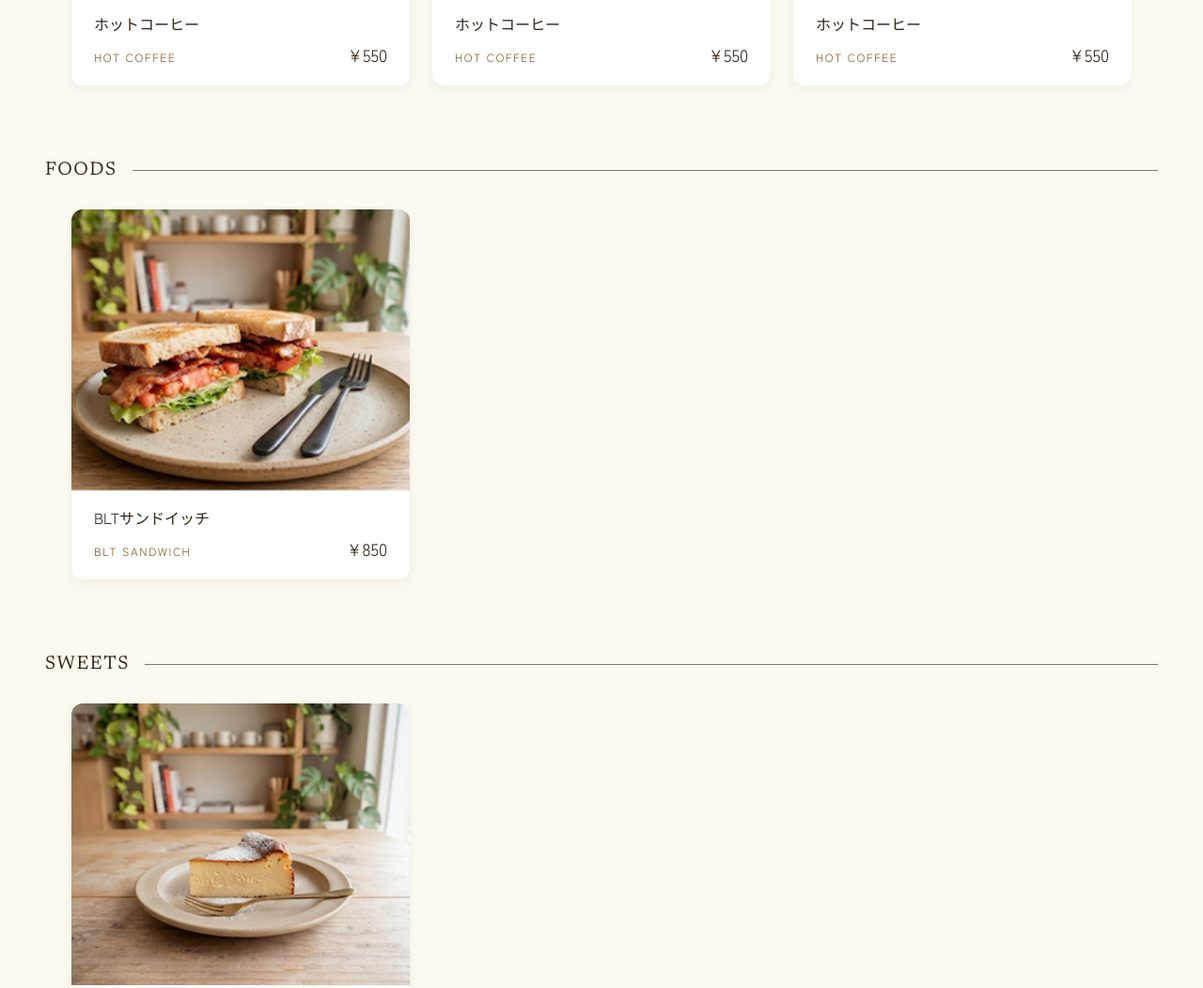
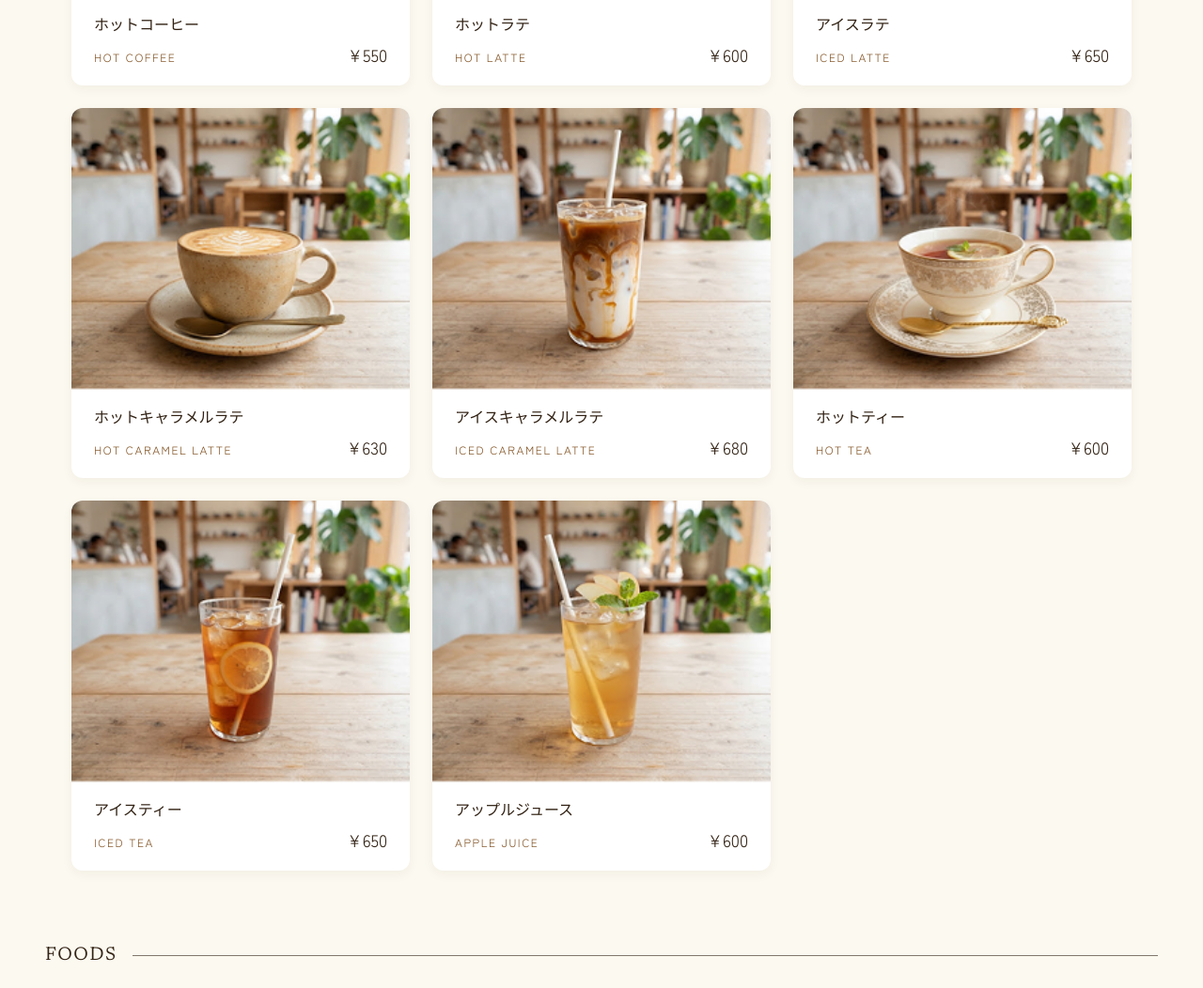
Before and after one commit to mzk2nzi2ayk2/original-site, a plain HTML site: page index.html in a window 1280 px wide. Shown: the part 2573-3625 px from the top of the page at 94% size. Drawn offline with nearby package versions, Linux system fonts and the light colour scheme.

Commit message:
Add files via upload

```diff
--- a/index.html
+++ b/index.html
@@ -152,29 +152,93 @@
                         </div>
                     </li>
 
-
+                    <li class="menu-card">
+                        <div class="menu-img">
+                            <img src="img/menu-hot-latte.png" alt="hot-latte">
+                        </div>
+                        <div class="menu-text">
+                            <h4 class="item-name-ja">ホットラテ</h4>
+                            <div class="item-sub-info">
+                                <span class="item-name-en">HOT LATTE</span>
+                                <span class="item-price">¥600</span>
+                            </div>
+                        </div>
+                    </li>
 
                     <li class="menu-card">
                         <div class="menu-img">
-                            <img src="img/menu-hot-coffee.png" alt="hot-coffee">
+                            <img src="img/menu-iced-latte.png" alt="iced-latte">
                         </div>
                         <div class="menu-text">
-                            <h4 class="item-name-ja">ホットコーヒー</h4>
+                            <h4 class="item-name-ja">アイスラテ</h4>
                             <div class="item-sub-info">
-                                <span class="item-name-en">HOT COFFEE</span>
-                                <span class="item-price">¥550</span>
+                                <span class="item-name-en">ICED LATTE</span>
+                                <span class="item-price">¥650</span>
                             </div>
                         </div>
                     </li>
+
                     <li class="menu-card">
                         <div class="menu-img">
-                            <img src="img/menu-hot-coffee.png" alt="hot-coffee">
+                            <img src="img/menu-hot-caramel-latte.png" alt="hot-caramel-latte">
                         </div>
                         <div class="menu-text">
-                            <h4 class="item-name-ja">ホットコーヒー</h4>
+                            <h4 class="item-name-ja">ホットキャラメルラテ</h4>
                             <div class="item-sub-info">
-                                <span class="item-name-en">HOT COFFEE</span>
-                                <span class="item-price">¥550</span>
+                                <span class="item-name-en">HOT CARAMEL LATTE</span>
+                                <span class="item-price">¥630</span>
+                            </div>
+                        </div>
+                    </li>
+
+                    <li class="menu-card">
+                        <div class="menu-img">
+                            <img src="img/menu-iced-caramel-latte.png" alt="iced-caramel-latte">
+                        </div>
+                        <div class="menu-text">
+                            <h4 class="item-name-ja">アイスキャラメルラテ</h4>
+                            <div class="item-sub-info">
+                                <span class="item-name-en">ICED CARAMEL LATTE</span>
+                                <span class="item-price">¥680</span>
+                            </div>
+                        </div>
+                    </li>
+
+                    <li class="menu-card">
+                        <div class="menu-img">
+                            <img src="img/menu-hot-tea.png" alt="hot-tea">
+                        </div>
+                        <div class="menu-text">
+                            <h4 class="item-name-ja">ホットティー</h4>
+                            <div class="item-sub-info">
+                                <span class="item-name-en">HOT TEA</span>
+                                <span class="item-price">¥600</span>
+                            </div>
+                        </div>
+                    </li>
+
+                    <li class="menu-card">
+                        <div class="menu-img">
+                            <img src="img/menu-iced-tea.png" alt="iced-tea">
+                        </div>
+                        <div class="menu-text">
+                            <h4 class="item-name-ja">アイスティー</h4>
+                            <div class="item-sub-info">
+                                <span class="item-name-en">ICED TEA</span>
+                                <span class="item-price">¥650</span>
+                            </div>
+                        </div>
+                    </li>
+
+                    <li class="menu-card">
+                        <div class="menu-img">
+                            <img src="img/menu-apple-juice.png" alt="apple-juice">
+                        </div>
+                        <div class="menu-text">
+                            <h4 class="item-name-ja">アップルジュース</h4>
+                            <div class="item-sub-info">
+                                <span class="item-name-en">APPLE JUICE</span>
+                                <span class="item-price">¥600</span>
                             </div>
                         </div>
                     </li>
@@ -194,6 +258,19 @@
                             </div>
                         </div>
                     </li>
+
+                    <li class="menu-card">
+                        <div class="menu-img">
+                            <img src="img/menu-h&c-sandwich.png" alt="h&c-sandwich">
+                        </div>
+                        <div class="menu-text">
+                            <h4 class="item-name-ja">ハムとキュウリのサンドイッチ</h4>
+                            <div class="item-sub-info">
+                                <span class="item-name-en">HAM & CUCUMBER SANDWICH</span>
+                                <span class="item-price">¥800</span>
+                            </div>
+                        </div>
+                    </li>
                 </ul>
 
                 <h3 class="category-title">SWEETS</h3>
@@ -207,6 +284,32 @@
                             <div class="item-sub-info">
                                 <span class="item-name-en">CHEESECAKE</span>
                                 <span class="item-price">¥650</span>
+                            </div>
+                        </div>
+                    </li>
+
+                    <li class="menu-card">
+                        <div class="menu-img">
+                            <img src="img/menu-matcha-cheesecake.png" alt="matcha-cheesecake">
+                        </div>
+                        <div class="menu-text">
+                            <h4 class="item-name-ja">抹茶チーズケーキ</h4>
+                            <div class="item-sub-info">
+                                <span class="item-name-en">MATCHA CHEESECAKE</span>
+                                <span class="item-price">¥700</span>
+                            </div>
+                        </div>
+                    </li>
+
+                    <li class="menu-card">
+                        <div class="menu-img">
+                            <img src="img/menu-chocochip-cookie.png" alt="chocochip-cookie">
+                        </div>
+                        <div class="menu-text">
+                            <h4 class="item-name-ja">チョコチップクッキー</h4>
+                            <div class="item-sub-info">
+                                <span class="item-name-en">CHOCOCHIP COOKIE</span>
+                                <span class="item-price">¥350</span>
                             </div>
                         </div>
                     </li>
```
